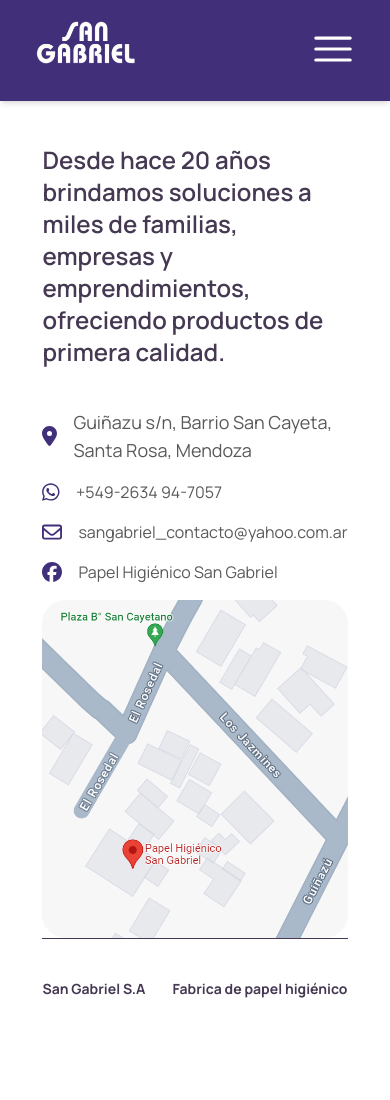
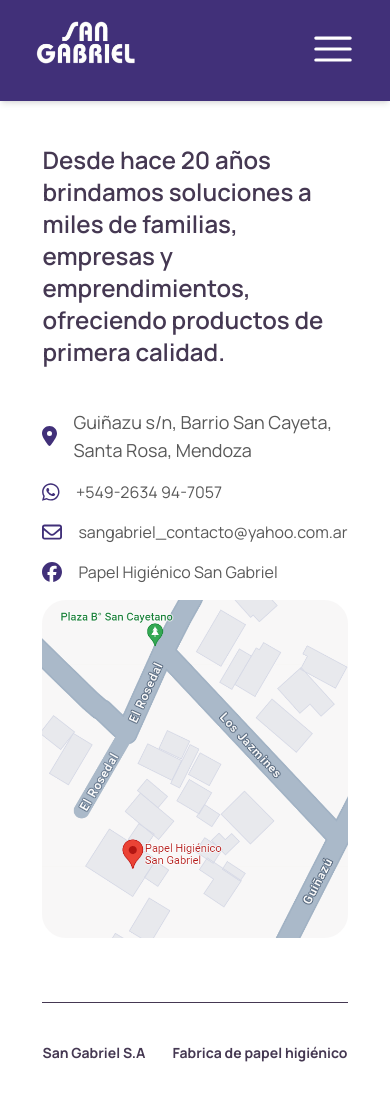
Before and after one commit to juanandreacchio/San_Gabriel, a React (Vite) app: page /contacto in a window 390 px wide. Shown: the top 1100 px of the page. Before the commit the page ends 1071 px from the top, so only its background shows below. Built offline with nearby package versions, Linux system fonts and the light colour scheme.

Commit message:
margin top a footer agregado

```diff
--- a/src/Components/Contacto.jsx
+++ b/src/Components/Contacto.jsx
@@ -58,7 +58,7 @@
             className="lg:w-[250px] lg:h-[250px] rounded-3xl w-full"
           />
         </picture>
-        <p className="md:col-span-5 flex justify-between border-t-[1px] border-purple-titles py-10 text-sm text-purple-titles font-bold">
+        <p className="md:col-span-5 flex justify-between border-t-[1px] border-purple-titles py-10 text-sm text-purple-titles font-bold mt-16">
           <span>San Gabriel S.A</span>
           <span>Fabrica de papel higiénico</span>
         </p>
```
